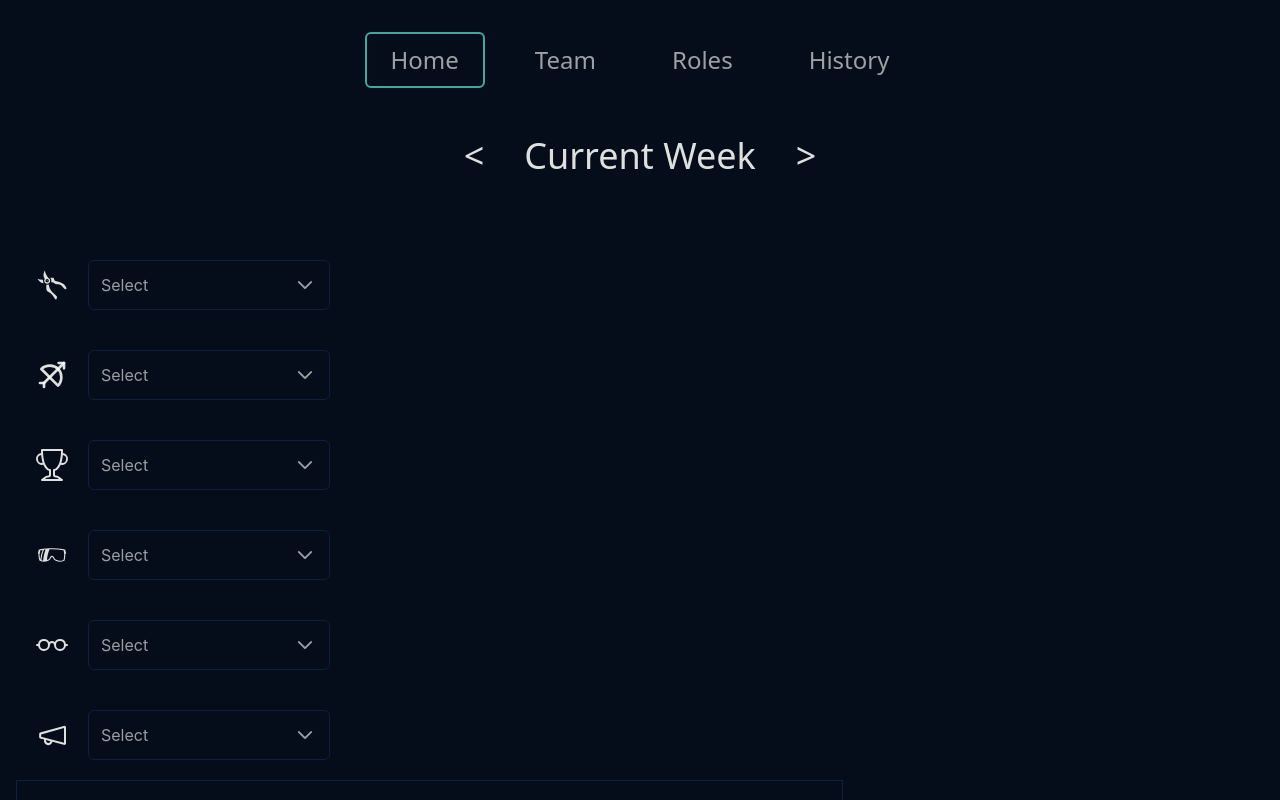
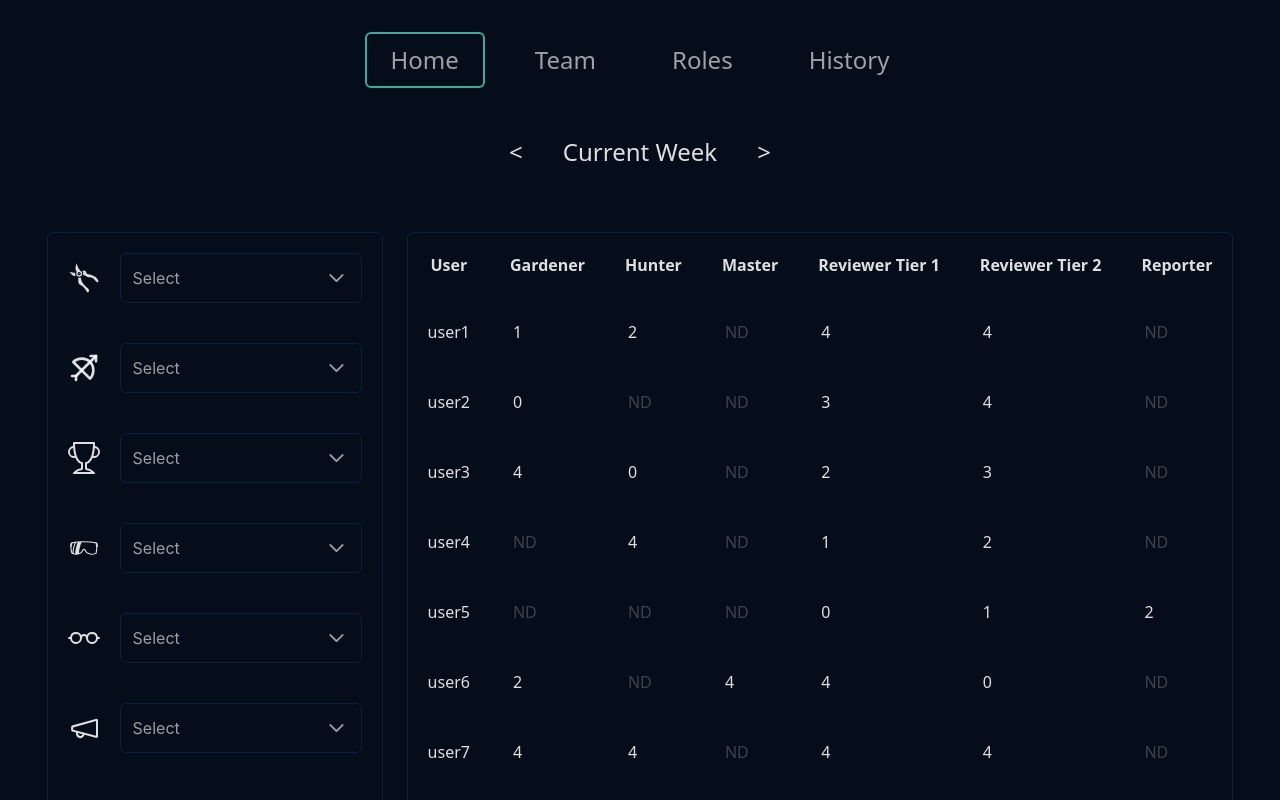
Before and after one commit to ai-autocoder/role-manager, a React (Create React App) app: page / in a window 1280 px wide. Shown: the top 800 px of the page. Built offline with nearby package versions, Linux system fonts and the light colour scheme; no server answers.

Commit message:
Improved home page layout and styling

```diff
--- a/src/components/roleCalculator.jsx
+++ b/src/components/roleCalculator.jsx
@@ -23,12 +23,13 @@ function RoleCalculator({ pool, setPool, userHistory, enabledRoles }) {
   }
   return (
     <div>
-      <div className="week-selector text-4xl flex gap-10 justify-center	mb-16">
+      <div className="week-selector text-2xl flex gap-10 justify-center	mb-16">
         <button>&lt;</button>
         <h2>{isCurrentWeek ? "Current Week" : "Week "}</h2>
         <button>&gt;</button>
       </div>
-      <div className="role-card-container">
+      <div className="container mx-auto flex flex-wrap justify-center gap-6">
+        <div className="flex-1 border border-solid border-surface-border rounded max-w-fit">
           {pool.map((role) => {
             return (
               <RoleCard
@@ -41,7 +42,7 @@ function RoleCalculator({ pool, setPool, userHistory, enabledRoles }) {
             );
           })}
         </div>
-      <div className="role-history-container">
+        <div className="flex-1 flex justify-center max-w-fit border border-solid border-surface-border rounded">
           <TableHistory
             userHistory={userHistory}
             selectHandler={selectHandler}
@@ -49,6 +50,7 @@ function RoleCalculator({ pool, setPool, userHistory, enabledRoles }) {
           />
         </div>
       </div>
+    </div>
   );
 }
 
--- a/src/components/roleCard.jsx
+++ b/src/components/roleCard.jsx
@@ -6,7 +6,7 @@ function RoleCard({ roleId, team, selected, selectHandler }) {
   const roleIcon = roles[roleId].icon;
 
   return (
-    <div className="flex items-center p-5 gap-5">
+    <div className="flex items-center justify-center p-5 gap-5">
       <div title={`${roleName}`}>{roleIcon}</div>
       <Dropdown
         value={selected}
--- a/src/components/tableHistory.jsx
+++ b/src/components/tableHistory.jsx
@@ -16,7 +16,7 @@ const TableHistory = ({ userHistory, selectHandler, pool }) => {
       <td key={`${user.id}${role.id}`}>
         <button
           type="button"
-          className={`p-5 rounded enabled:hover:bg-surface-hover disabled:opacity-25 focus:shadow-focus`}
+          className="p-5 rounded enabled:hover:bg-surface-hover disabled:opacity-25 focus:shadow-focus"
           style={{
             border: isSelected
               ? "2px solid var(--primary-color)"
@@ -38,11 +38,7 @@ const TableHistory = ({ userHistory, selectHandler, pool }) => {
   }
 
   return (
-    <table
-      style={{
-        border: "1px solid var(--surface-border)",
-      }}
-    >
+    <table>
       <thead>
         <tr>
           <th className="p-5">User</th>
--- a/tailwind.config.js
+++ b/tailwind.config.js
@@ -7,6 +7,7 @@ module.exports = {
       "primary-color": "var(--primary-color)",
       "surface-hover": "var(--surface-hover)",
       "surface-ground": "var(--surface-ground)",
+      "surface-border": "var(--surface-border)",
     },
     borderRadius: {
       DEFAULT: "var(--border-radius)",
```
Lines whose indentation alone changed are shown as unchanged.
